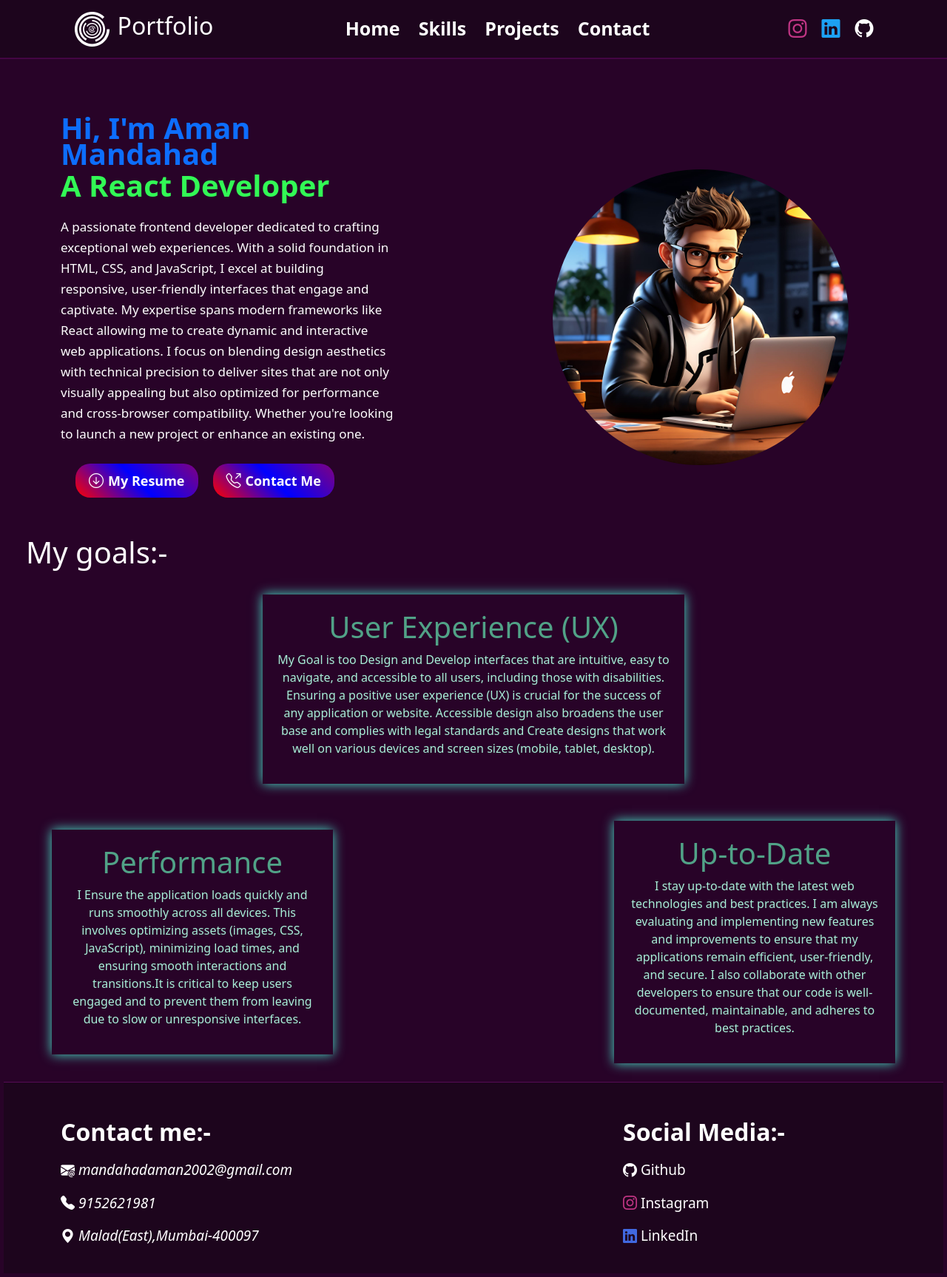
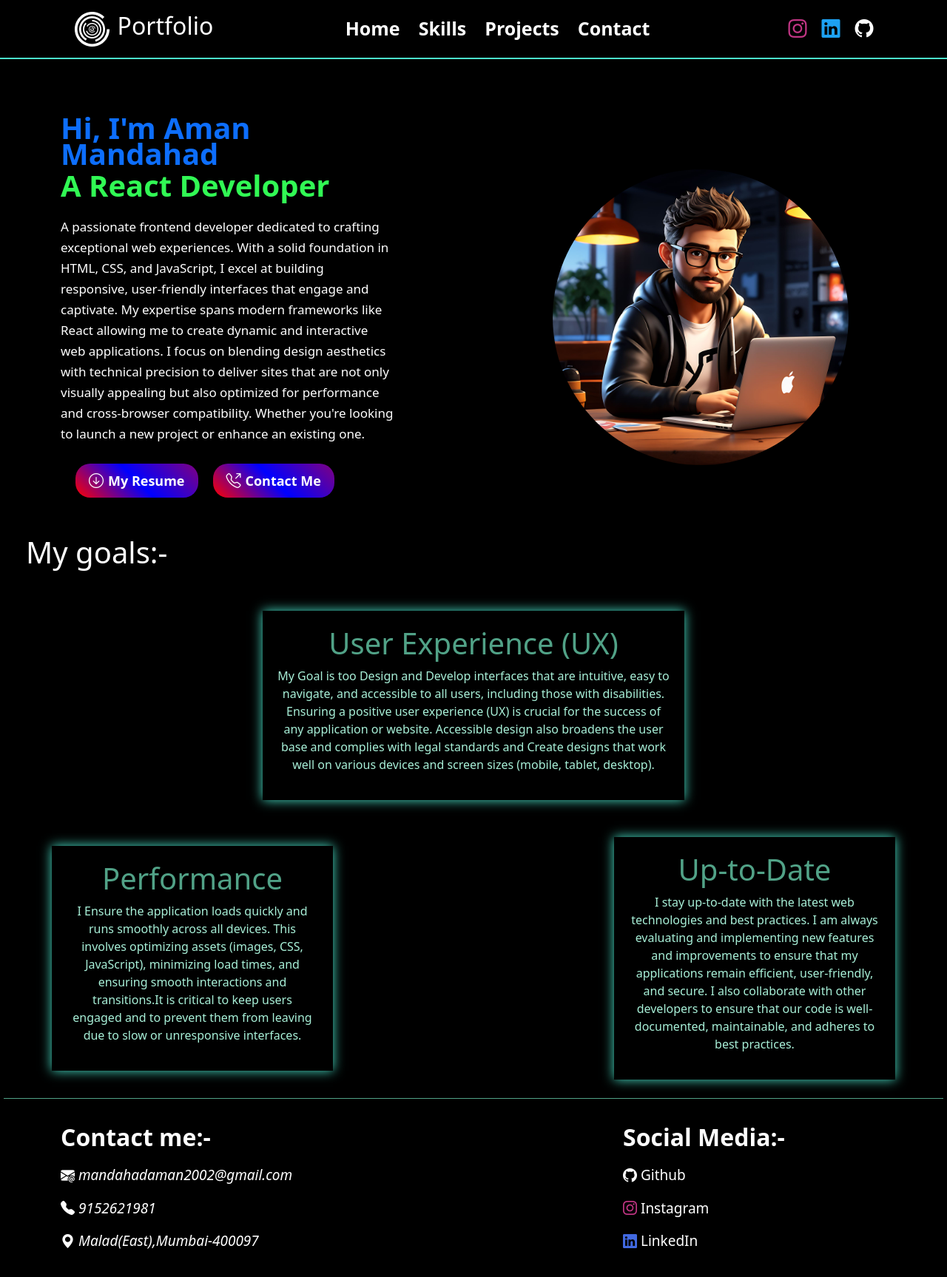
Before and after one commit to Amanmandahad/Portfolio, a React (Vite) app: page / in a window 1280 px wide. Shown: the whole page at 74% size. Built offline with nearby package versions, Linux system fonts and the light colour scheme.

Commit message:
recheckin

```diff
--- a/src/App.css
+++ b/src/App.css
@@ -1,5 +1,5 @@
 body{
-  background-color: rgb(40, 3, 40);
+  background-color: rgb(0, 0, 0);
   color: white;
 }
 #root {
--- a/src/components/Home/Home.module.css
+++ b/src/components/Home/Home.module.css
@@ -89,7 +89,9 @@ align-items: center;
   margin-top: 30px;
 }
 
-
+.goal h1{
+  margin: 30px 0px 30px 0px  ;
+}
 .main{
   height: 100%;
   width: 100%;
--- a/src/components/header-footer/Footer.module.css
+++ b/src/components/header-footer/Footer.module.css
@@ -1,10 +1,9 @@
 .contain{
-    border-top: 1px solid  rgb(85, 11, 85);
+    border-top: 1px solid  rgb(81, 162, 135);
     height: 100%;
     width: 100%;
-
-    padding: 20px;
-    background-color: rgb(29, 5, 29);
+    padding: 5px;
+    background-color: rgb(0, 0, 0);
 
 }
 .contain h2{
--- a/src/components/header-footer/Header.module.css
+++ b/src/components/header-footer/Header.module.css
@@ -1,7 +1,7 @@
 
 .contain {
   height: 80px;
-  border-bottom: 2px solid rgb(67, 6, 67);
+  border-bottom: 2px solid #4AE5CC;
   width: 100%;
   display: flex;
   justify-content: space-around;
@@ -12,7 +12,7 @@
   top: 0;
   left: 0;
   z-index: 1000;
-  background-color: rgb(29, 5, 29);
+  background-color: rgb(0, 0, 0);
 }
 
 .logo {
@@ -47,12 +47,13 @@
   display: flex;
 }
 
-.social a:hover{
+/* .social a:hover{
   transform: scale(1.10);
-}
+} */
 .links a {
   color: white;
   text-decoration: none;
+  transform: scale(1.10);
 }
 
 .links a:hover {
```
